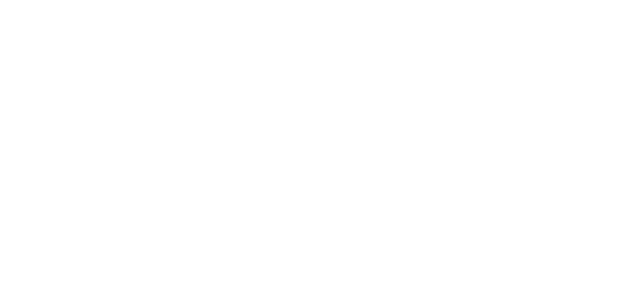
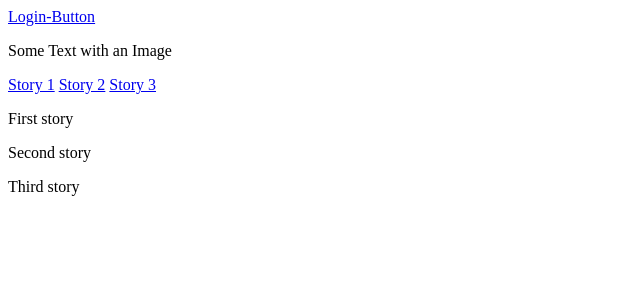
Before and after one commit to Zunye/jQueryPhpCourse, a PHP site: page / in a window 1280 px wide. Before the commit the part shown is empty. Shown: the top 300 px of the page, without its empty margins (0-640 px from the left). Run offline with PHP 8.4, Linux system fonts and the light colour scheme; some libraries are stand-ins or nearby versions.

Commit message:
emptry framework in index.php

```diff
--- a/index.php
+++ b/index.php
@@ -1,7 +1,45 @@
 <!DOCTYPE html>
 	<head>
-		<title>Moomie</title>
+		<title>Moomins - Fun in Helsinki</title>
+
+		<!--Meta Tags-->
+		<meta charset="UTF-8">
+		<meta name="description" content="Moomins - Fun in Helsinki with nice stories">
+		<meta name="keywords" content="Moomins,Helsinki,Traveltips,Stories">
+		<meta name="author" content="Zarina, Menno, Benjamin">
+		<!--End of Meta Tags-->
+
+		<!--External CSS and JavaScript Files-->
+		<link rel="stylesheet" href="css/styles.css">
+		<script src="script.js"></script>
+		<!--End of external files-->
+		<!--jQuery from Google-->
+		<script src="https://ajax.googleapis.com/ajax/libs/jquery/3.1.0/jquery.min.js"></script>
+		<!--End of jQuery from Google-->
+
 	</head>
 	<body>
+		<header>
+			<a href="login.php" class="button">Login-Button</a>
+		</header>
+		<div class="mainPage">
+			<p>Some Text with an Image</p>
+		</div>
+		<div class="storyShortcut">
+			<a href="#story1">Story 1</a>
+			<a href="#story2">Story 2</a>
+			<a href="#story3">Story 3</a>
+		</div>
+		<div class="storyPages">
+			<div id="story1">
+				<p>First story</p>
+			</div>
+			<div id="story2">
+				<p>Second story</p>
+			</div>
+			<div id="story3">
+				<p>Third story</p>
+			</div>
+		</div>
 	</body>
 </html>
```
